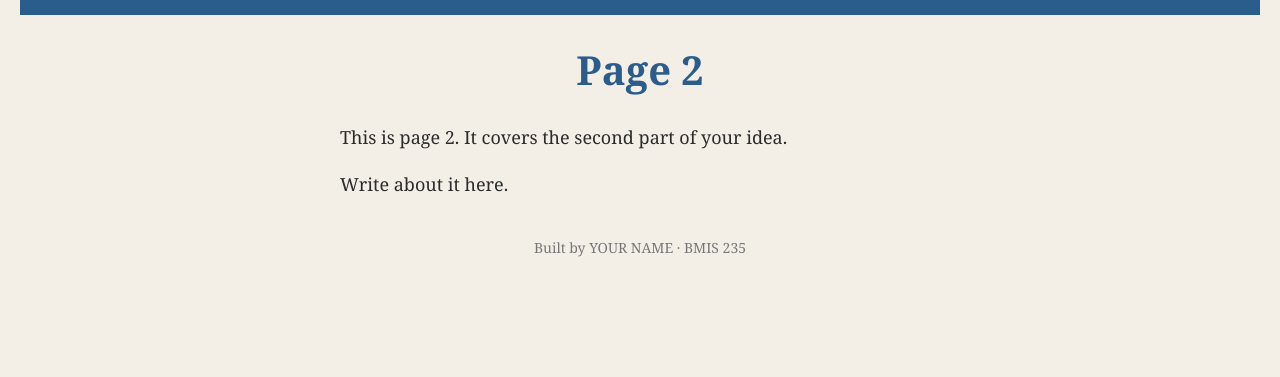
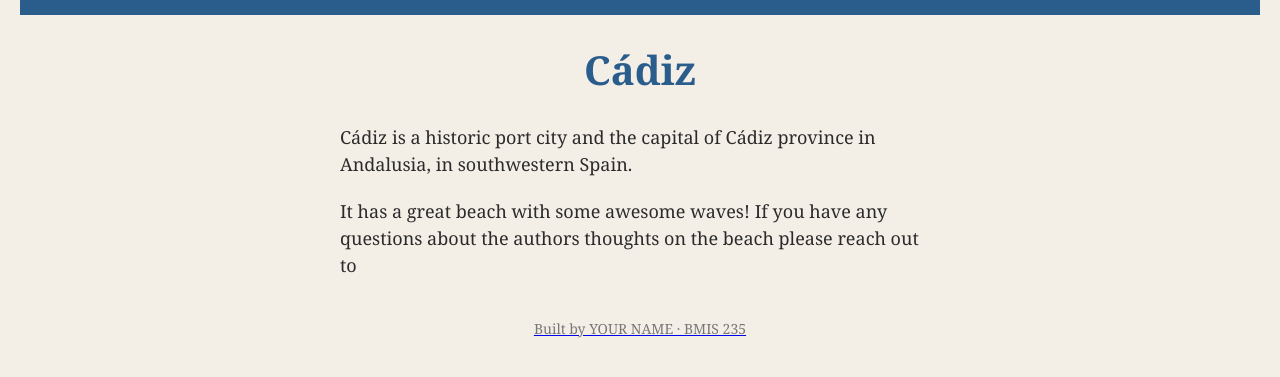
Before and after one commit to jmurgel/bmis-html-4, a plain HTML site: page cadiz.html in a window 1280 px wide. Shown: the part 71-448 px from the top of the page. Drawn offline with Linux system fonts and the light colour scheme.

Commit message:
Revise author details and page content for Cádiz
Updated author information and content about Cádiz.

```diff
--- a/cadiz.html
+++ b/cadiz.html
@@ -1,7 +1,7 @@
 <!DOCTYPE html>
 <!--
-  Author: YOUR NAME
-  GU username: YOUR-GU-USERNAME
+  Author: Jordan Murgel
+  GU username: jmurgel
   Course: BMIS 235 - HTML-3
 -->
 <html lang="en">
@@ -28,9 +28,9 @@
     <a href="madrid.html"><img src="img/madrid.png" alt="Madrid"></a>
 </nav>
 
-<h1>Page 2</h1>
-<p>This is page 2. It covers the second part of your idea.</p>
-<p>Write about it here.</p>
+<h1>Cádiz</h1>
+<p>Cádiz is a historic port city and the capital of Cádiz province in Andalusia, in southwestern Spain.</p>
+<p>It has a great beach with some awesome waves! If you have any questions about the authors thoughts on the beach please reach out to <a href="jmurgel@zagmail.gonzaga.edu"</a></p>
 
 <!-- Footer: fill in your name -->
 <footer>Built by YOUR NAME &middot; BMIS 235</footer>
```
